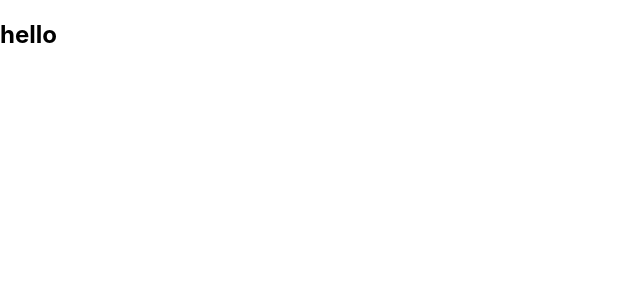
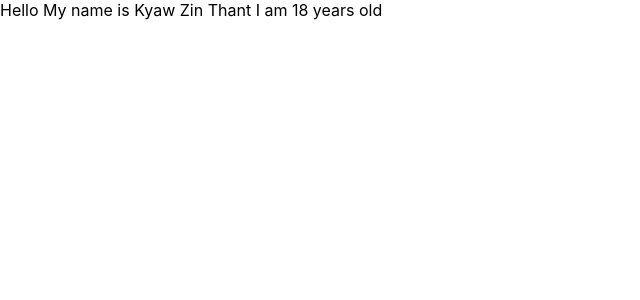
Before and after one commit to KyawZinThant22/TypeScript-Practice, a React (Create React App) app: page / in a window 1280 px wide. Shown: the top 300 px of the page, without its empty margins (0-640 px from the left). Built offline with nearby package versions, Linux system fonts and the light colour scheme.

Commit message:
✨ Typing props

```diff
--- a/src/App.tsx
+++ b/src/App.tsx
@@ -1,9 +1,10 @@
 import React from "react";
+import Greet from "./components/Greet";
 
 function App() {
   return (
     <div className="App">
-      <h2>hello</h2>
+      <Greet name="Kyaw Zin Thant" />
     </div>
   );
 }
--- /dev/null
+++ b/src/components/Greet.tsx
@@ -0,0 +1,9 @@
+type GreetProp = {
+  name: string;
+};
+
+const Greet = ({ name }: GreetProp) => {
+  return <div>Hello My name is {name} I am 18 years old</div>;
+};
+
+export default Greet;
```
